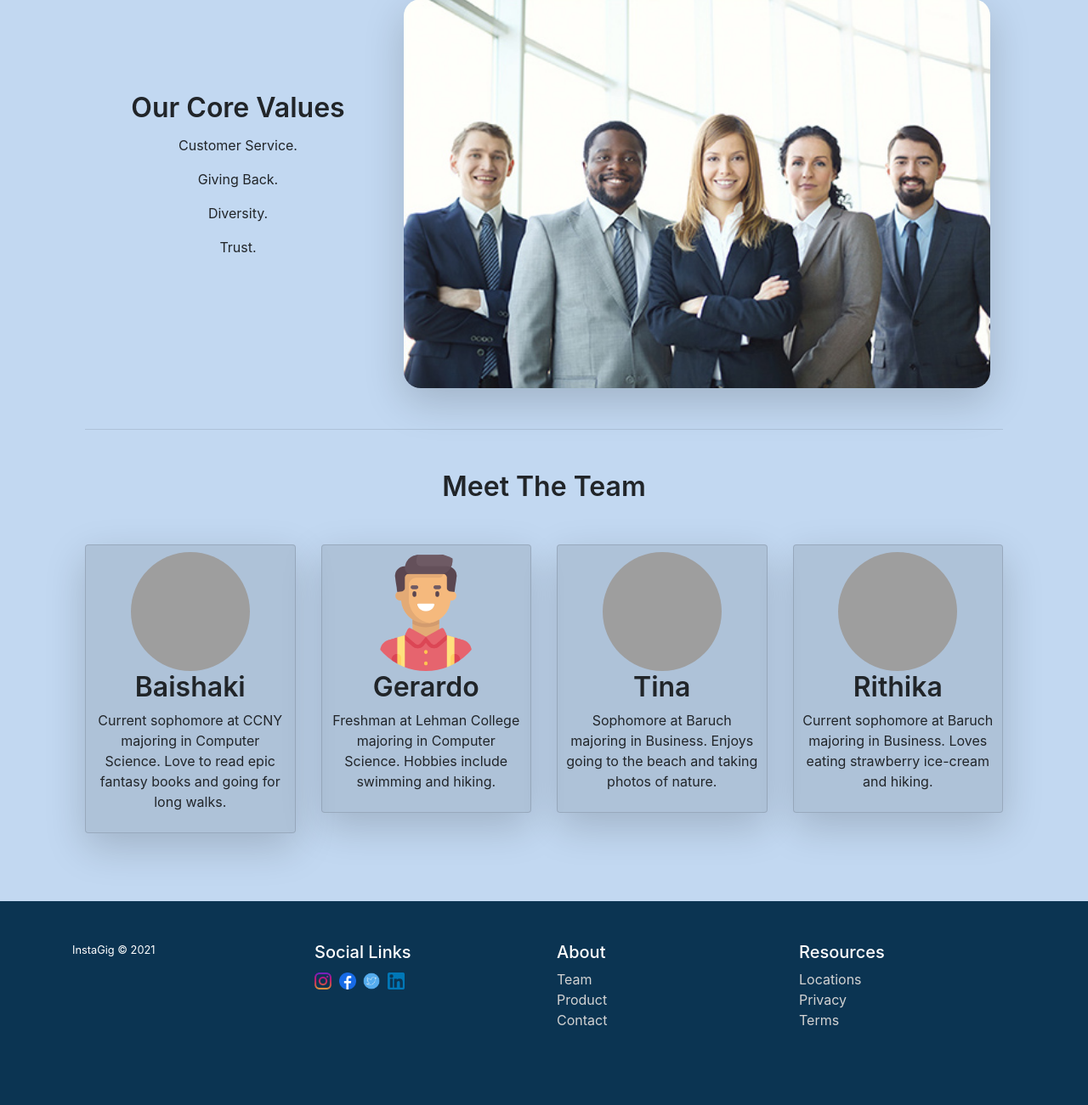
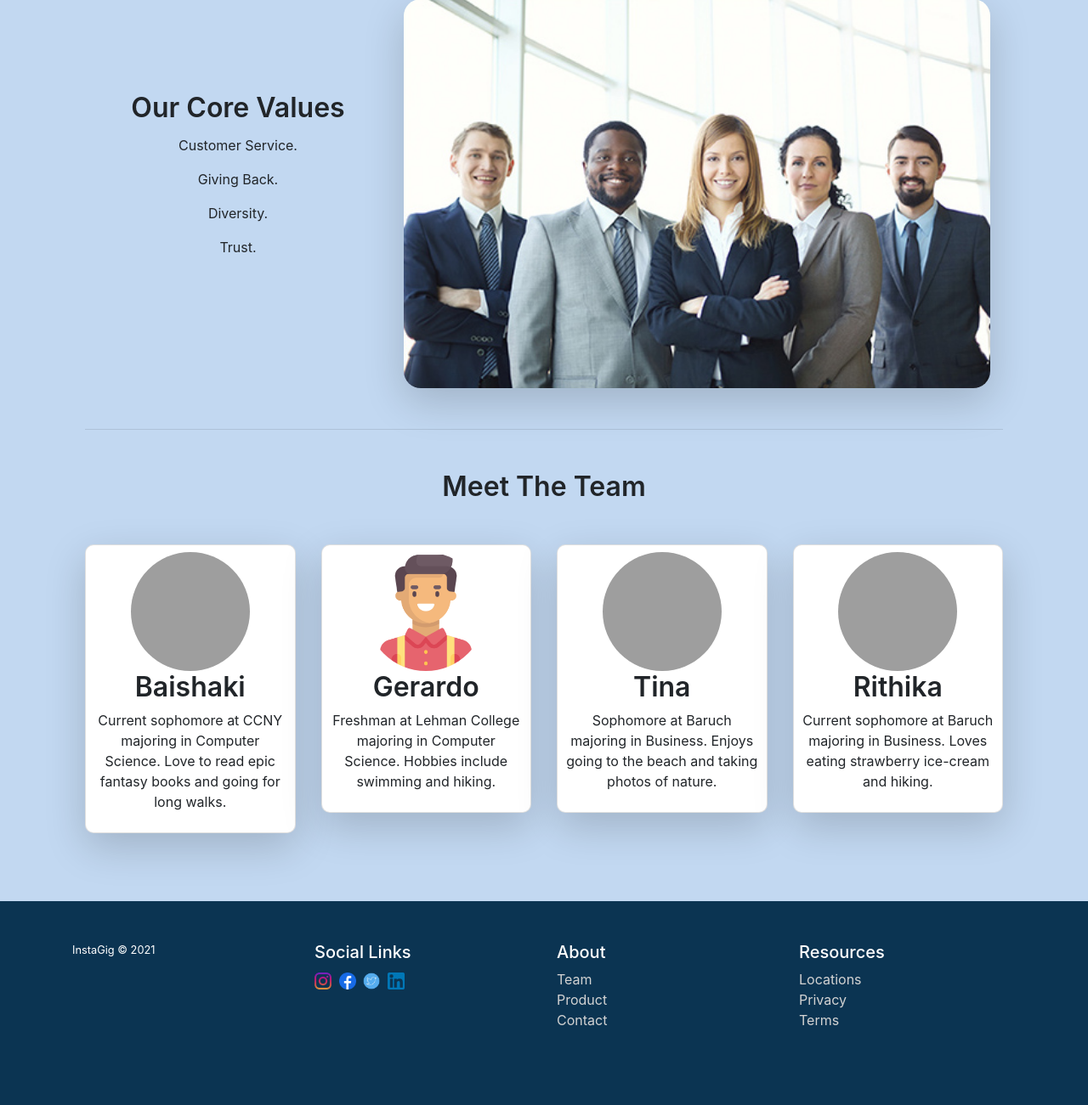
Before and after one commit to helloInstaGig/instagig, a Flask app: page /about in a window 1280 px wide. Shown: the part 1703-3004 px from the top of the page at 85% size. Run offline with Flask 2, Linux system fonts and the light colour scheme; some libraries are stand-ins or nearby versions; grey boxes are pictures that could not be loaded.

Commit message:
changed border radius and removed 'team-cards' class from cards to make them white

```diff
--- a/app/templates/about.html
+++ b/app/templates/about.html
@@ -121,7 +121,7 @@
     </h2>
     <div class="row">
         <div class="col-md-3">
-            <div class="card team-cards text-center p-2 shadow-lg">
+            <div class="card text-center p-2 shadow-lg" style="border-radius: 10px;">
                 <img
                     class="rounded-circle m-auto"
                     src="../static/images/women-avatar.png"
@@ -138,7 +138,7 @@
         </div>
         <!-- Second column (another 3 out of twelve grid spaces) -->
         <div class="col-md-3 ">
-            <div class="card team-cards text-center p-2 shadow-lg">
+            <div class="card text-center p-2 shadow-lg" style="border-radius: 10px;">
                 <img
                     class="rounded-circle m-auto"
                     src="../static/images/gerardo-icon.png"
@@ -155,7 +155,7 @@
         </div>
         <!-- Third and final column (yet another 3 of twelve spaces) -->
         <div class="col-md-3">
-            <div class="card team-cards text-center p-2 shadow-lg">
+            <div class="card text-center p-2 shadow-lg" style="border-radius: 10px;">
                 <img
                     class="rounded-circle m-auto"
                     src="../static/images/women-avatar.png"
@@ -171,7 +171,7 @@
             </div>
         </div>
         <div class="col-md-3">
-            <div class="card team-cards text-center p-2 shadow-lg">
+            <div class="card text-center p-2 shadow-lg" style="border-radius: 10px;">
                 <img
                     class="rounded-circle m-auto"
                     src="../static/images/women-avatar.png"
```
